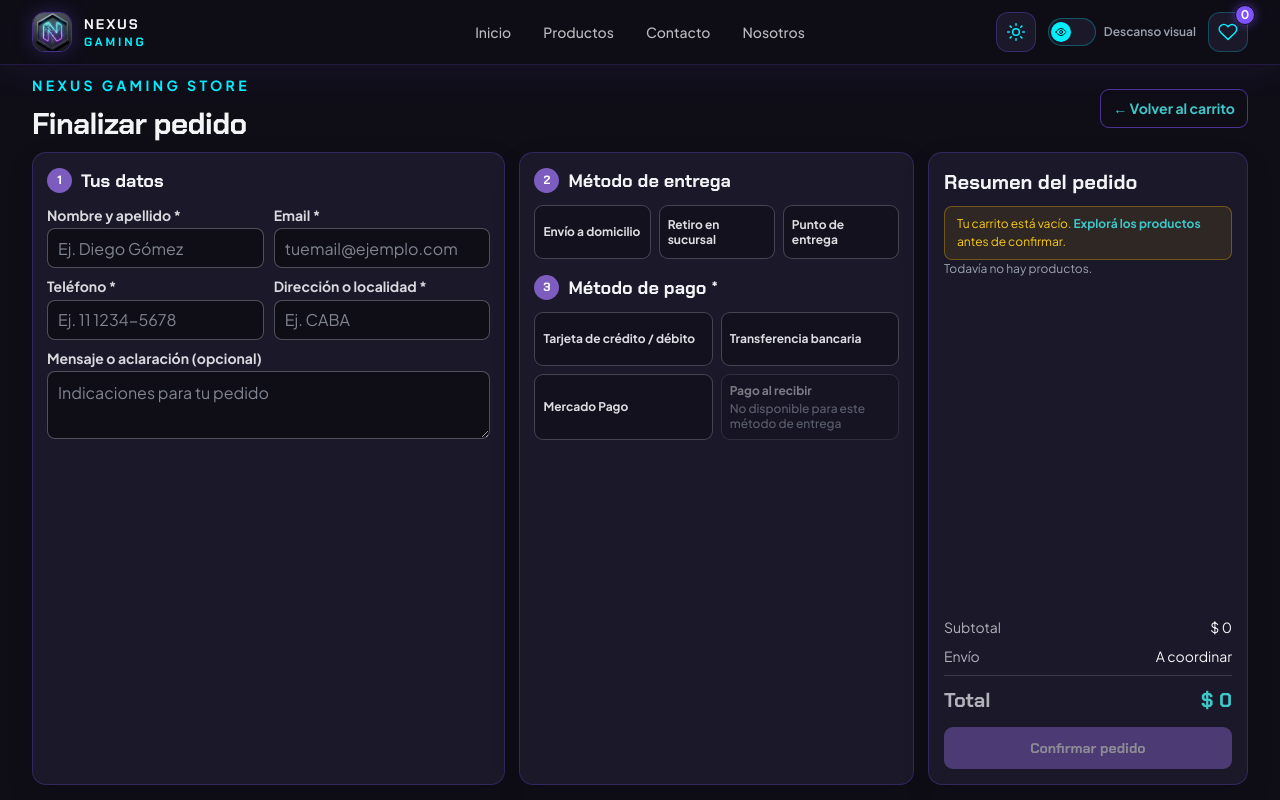
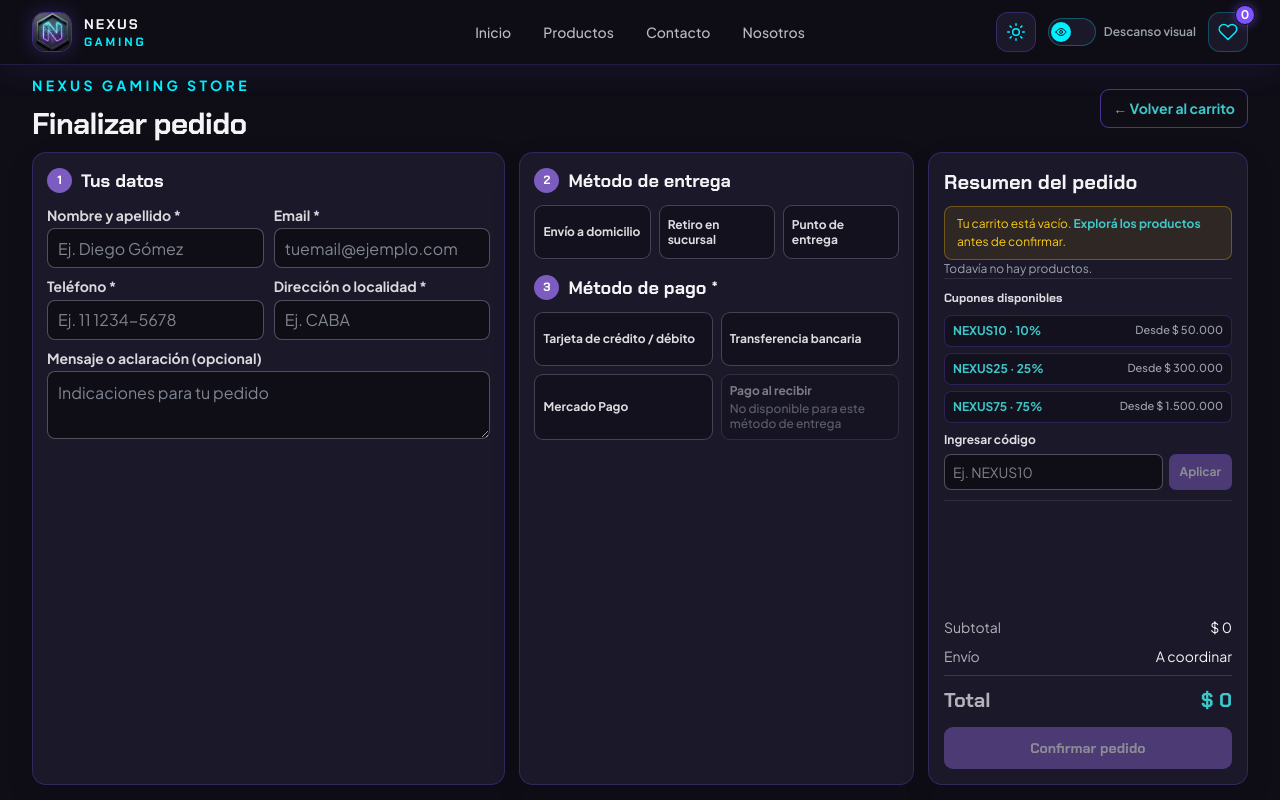
Before and after one commit to BinaryMinds2/proyecto-ciu, a React (Vite) app: page /checkout in a window 1280 px wide. Built offline with nearby package versions, Linux system fonts and the light colour scheme.

Commit message:
agregue cupones de descuento al carrito

```diff
--- a/src/components/FormularioCompra.jsx
+++ b/src/components/FormularioCompra.jsx
@@ -1,6 +1,7 @@
 import { useEffect, useRef, useState } from 'react'
 import { Link } from 'react-router-dom'
 import nexusSymbol from '../assets/nexus-symbol.png'
+import { cupones } from '../data/cupones'
 import { precioARS } from '../utils/format'
 
 const entregas = ['Envío a domicilio', 'Retiro en sucursal', 'Punto de entrega']
@@ -70,6 +71,9 @@ function FormularioCompra({ cart = [], onClearCart, onPurchaseConfirmed }) {
   const [intentoEnvio, setIntentoEnvio] = useState(false)
   const [pedidoFinalizado, setPedidoFinalizado] = useState(null)
   const [resumenAbierto, setResumenAbierto] = useState(false)
+  const [codigoCupon, setCodigoCupon] = useState('')
+  const [cuponAplicado, setCuponAplicado] = useState(null)
+  const [mensajeCupon, setMensajeCupon] = useState(null)
   const camposRef = useRef({})
   const confirmacionRef = useRef(null)
   const carritoValido = Array.isArray(cart) ? cart : []
@@ -83,6 +87,11 @@ function FormularioCompra({ cart = [], onClearCart, onPurchaseConfirmed }) {
     (total, producto) => total + producto.cantidad,
     0,
   )
+  const cuponPedido = pedidoFinalizado ? pedidoFinalizado.cupon : cuponAplicado
+  const descuentoCupon = cuponPedido
+    ? Math.round(subtotal * cuponPedido.descuento / 100)
+    : 0
+  const totalFinal = Math.max(0, subtotal - descuentoCupon)
   const pagoAlRecibirDisponible = ['Envío a domicilio', 'Retiro en sucursal'].includes(
     formulario.entrega,
   )
@@ -91,6 +100,39 @@ function FormularioCompra({ cart = [], onClearCart, onPurchaseConfirmed }) {
     errores[campo] && (tocados[campo] || intentoEnvio),
   )
   const pagoResumen = pedidoFinalizado?.pago || formulario.pago
+
+  const aplicarCupon = (codigo = codigoCupon) => {
+    const codigoNormalizado = codigo.trim().toUpperCase()
+    const cupon = cupones.find((actual) => actual.codigo === codigoNormalizado)
+
+    if (!cupon) {
+      setCuponAplicado(null)
+      setMensajeCupon({ tipo: 'error', texto: 'Ese código de descuento no existe.' })
+      return
+    }
+
+    if (subtotal < cupon.minimoSubtotal) {
+      setCuponAplicado(null)
+      setMensajeCupon({
+        tipo: 'error',
+        texto: `Este cupón requiere un subtotal mínimo de ${precioARS(cupon.minimoSubtotal)}.`,
+      })
+      return
+    }
+
+    setCodigoCupon(cupon.codigo)
+    setCuponAplicado(cupon)
+    setMensajeCupon({
+      tipo: 'exito',
+      texto: `Cupón ${cupon.codigo} aplicado: ${cupon.descuento}% de descuento.`,
+    })
+  }
+
+  const quitarCupon = () => {
+    setCuponAplicado(null)
+    setCodigoCupon('')
+    setMensajeCupon({ tipo: 'exito', texto: 'Se quitó el cupón de descuento.' })
+  }
 
   useEffect(() => {
     if (!pedidoFinalizado) return
@@ -202,6 +244,7 @@ function FormularioCompra({ cart = [], onClearCart, onPurchaseConfirmed }) {
       pago: formulario.pago,
       entrega: formulario.entrega,
       cart: carritoValido.map((producto) => ({ ...producto })),
+      cupon: cuponAplicado,
     }
     setPedidoFinalizado(pedido)
     setFormulario(formularioInicial)
@@ -265,7 +308,13 @@ function FormularioCompra({ cart = [], onClearCart, onPurchaseConfirmed }) {
             <dl>
               <div><dt>Método de entrega</dt><dd>{pedidoFinalizado.entrega}</dd></div>
               <div><dt>Método de pago</dt><dd>{pedidoFinalizado.pago}</dd></div>
-              <div><dt>Total</dt><dd>{precioARS(subtotal)}</dd></div>
+              {pedidoFinalizado.cupon && (
+                <div>
+                  <dt>Descuento ({pedidoFinalizado.cupon.codigo})</dt>
+                  <dd>- {precioARS(descuentoCupon)}</dd>
+                </div>
+              )}
+              <div><dt>Total</dt><dd>{precioARS(totalFinal)}</dd></div>
             </dl>
             <Link to="/productos">Seguir explorando productos</Link>
           </section>
@@ -451,7 +500,7 @@ function FormularioCompra({ cart = [], onClearCart, onPurchaseConfirmed }) {
             <span>
               {cantidadTotal} {cantidadTotal === 1 ? 'producto' : 'productos'}
             </span>
-            <strong>{precioARS(subtotal)}</strong>
+            <strong>{precioARS(totalFinal)}</strong>
             <span aria-hidden="true">{resumenAbierto ? '−' : '+'}</span>
           </button>
           <div
@@ -476,11 +525,74 @@ function FormularioCompra({ cart = [], onClearCart, onPurchaseConfirmed }) {
               ))}
               {articulosPedido.length === 0 && <p className="checkout-empty">Todavía no hay productos.</p>}
             </div>
+            {!pedidoFinalizado && (
+              <section className="checkout-coupon" aria-labelledby="checkout-coupon-title">
+                <h3 id="checkout-coupon-title">Cupones disponibles</h3>
+                <ul className="checkout-coupon-list">
+                  {cupones.map((cupon) => (
+                    <li key={cupon.codigo}>
+                      <button
+                        type="button"
+                        onClick={() => aplicarCupon(cupon.codigo)}
+                        disabled={Boolean(cuponAplicado)}
+                        aria-label={`Aplicar ${cupon.codigo}, ${cupon.descuento}% de descuento desde ${precioARS(cupon.minimoSubtotal)}`}
+                      >
+                        <span>{cupon.codigo} · {cupon.descuento}%</span>
+                        <small>Desde {precioARS(cupon.minimoSubtotal)}</small>
+                      </button>
+                    </li>
+                  ))}
+                </ul>
+                <div className="checkout-coupon-entry">
+                  <label htmlFor="checkout-coupon-code">Ingresar código</label>
+                  <div>
+                    <input
+                      id="checkout-coupon-code"
+                      type="text"
+                      value={codigoCupon}
+                      onChange={(evento) => {
+                        setCodigoCupon(evento.target.value)
+                        setMensajeCupon(null)
+                      }}
+                      placeholder="Ej. NEXUS10"
+                      autoComplete="off"
+                      disabled={Boolean(cuponAplicado)}
+                    />
+                    {cuponAplicado ? (
+                      <button type="button" onClick={quitarCupon}>Quitar</button>
+                    ) : (
+                      <button
+                        type="button"
+                        onClick={() => aplicarCupon()}
+                        disabled={carritoEstaVacio}
+                      >
+                        Aplicar
+                      </button>
+                    )}
+                  </div>
+                  {mensajeCupon && (
+                    <p
+                      className={`checkout-coupon-message is-${mensajeCupon.tipo}`}
+                      role="status"
+                      aria-live="polite"
+                    >
+                      {mensajeCupon.texto}
+                    </p>
+                  )}
+                </div>
+              </section>
+            )}
             <dl className="checkout-totals">
               <div><dt>Subtotal</dt><dd>{precioARS(subtotal)}</dd></div>
+              {cuponPedido && (
+                <div className="checkout-discount">
+                  <dt>Descuento ({cuponPedido.codigo} · {cuponPedido.descuento}%)</dt>
+                  <dd>- {precioARS(descuentoCupon)}</dd>
+                </div>
+              )}
               <div><dt>Envío</dt><dd>A coordinar</dd></div>
               {pagoResumen && <div><dt>Pago</dt><dd>{pagoResumen}</dd></div>}
-              <div className="checkout-total"><dt>Total</dt><dd>{precioARS(subtotal)}</dd></div>
+              <div className="checkout-total"><dt>Total</dt><dd>{precioARS(totalFinal)}</dd></div>
             </dl>
             {!pedidoFinalizado && (
               <button className="checkout-submit" type="submit" disabled={carritoEstaVacio}>
--- /dev/null
+++ b/src/data/cupones.js
@@ -0,0 +1,17 @@
+export const cupones = [
+  {
+    codigo: 'NEXUS10',
+    descuento: 10,
+    minimoSubtotal: 50000,
+  },
+  {
+    codigo: 'NEXUS25',
+    descuento: 25,
+    minimoSubtotal: 300000,
+  },
+  {
+    codigo: 'NEXUS75',
+    descuento: 75,
+    minimoSubtotal: 1500000,
+  },
+]
--- a/src/index.css
+++ b/src/index.css
@@ -557,6 +557,124 @@ body {
   white-space: nowrap;
 }
 
+.checkout-coupon {
+  display: grid;
+  gap: 8px;
+  padding: 10px 0;
+  border-top: 1px solid rgb(var(--gamer-textMain) / 0.1);
+  border-bottom: 1px solid rgb(var(--gamer-textMain) / 0.1);
+}
+
+.checkout-coupon h3,
+.checkout-coupon-entry label {
+  color: rgb(var(--gamer-textMain) / 0.9);
+  font-size: 12px;
+  font-weight: 700;
+}
+
+.checkout-coupon-list {
+  display: grid;
+  gap: 6px;
+  margin: 0;
+  padding: 0;
+  list-style: none;
+}
+
+.checkout-coupon-list button {
+  display: flex;
+  width: 100%;
+  align-items: center;
+  justify-content: space-between;
+  gap: 8px;
+  border: 1px solid rgb(var(--gamer-primary) / 0.25);
+  border-radius: 7px;
+  padding: 6px 8px;
+  background: rgb(var(--gamer-bg) / 0.6);
+  color: var(--checkout-turquoise);
+  cursor: pointer;
+  font: inherit;
+  font-size: 12px;
+  font-weight: 700;
+  text-align: left;
+}
+
+.checkout-coupon-list button:hover:not(:disabled) {
+  border-color: var(--checkout-turquoise);
+}
+
+.checkout-coupon-list button:focus-visible,
+.checkout-coupon-entry button:focus-visible {
+  outline: 2px solid var(--checkout-turquoise);
+  outline-offset: 2px;
+}
+
+.checkout-coupon-list small {
+  color: rgb(var(--gamer-textMuted));
+  font-size: 11px;
+  font-weight: 500;
+  text-align: right;
+}
+
+.checkout-coupon-entry {
+  display: grid;
+  gap: 5px;
+}
+
+.checkout-coupon-entry > div {
+  display: flex;
+  gap: 6px;
+}
+
+.checkout-coupon-entry input {
+  box-sizing: border-box;
+  width: 100%;
+  min-width: 0;
+  height: 36px;
+  border: 1px solid rgb(var(--gamer-textMuted) / 0.45);
+  border-radius: 7px;
+  padding: 0 8px;
+  background: rgb(var(--gamer-bg));
+  color: rgb(var(--gamer-textMain));
+  font: inherit;
+  font-size: 14px;
+}
+
+.checkout-coupon-entry input:focus-visible {
+  outline: 2px solid var(--checkout-turquoise);
+  outline-offset: 2px;
+}
+
+.checkout-coupon-entry button {
+  flex: 0 0 auto;
+  border: 1px solid rgb(var(--gamer-primary) / 0.55);
+  border-radius: 7px;
+  padding: 0 10px;
+  background: var(--checkout-purple);
+  color: #fff;
+  cursor: pointer;
+  font: inherit;
+  font-size: 12px;
+  font-weight: 700;
+}
+
+.checkout-coupon-entry button:disabled {
+  cursor: not-allowed;
+  opacity: 0.5;
+}
+
+.checkout-coupon-message {
+  margin: 0;
+  font-size: 11px;
+}
+
+.checkout-coupon-message.is-error {
+  color: #f87171;
+}
+
+.checkout-coupon-message.is-exito {
+  color: #4ade80;
+}
+
 .checkout-totals {
   display: grid;
   gap: 8px;
@@ -592,6 +710,10 @@ body {
 
 .checkout-total dd {
   color: var(--checkout-turquoise);
+}
+
+.checkout-discount dd {
+  color: #4ade80;
 }
 
 .checkout-submit {
```
Also changed, not shown: 1 other file (tests, documents, lock files or other folders).
